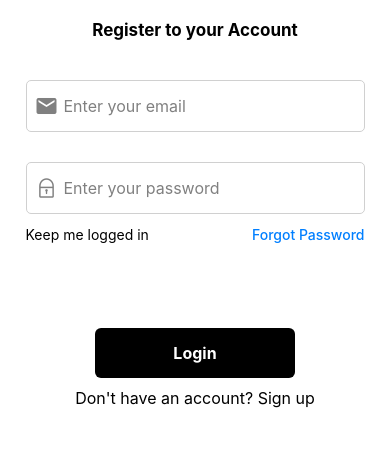
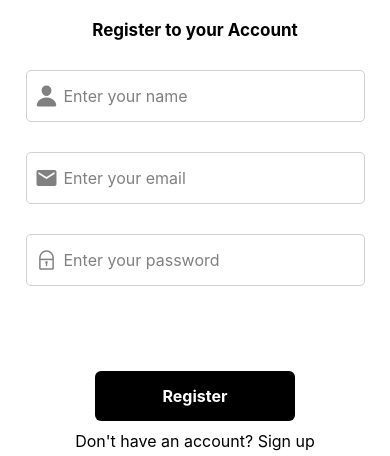
Before and after one commit to jigneshgit935/Threads-App-React-Native, a React Native app: screen /Register in a window 390 px wide. Shown: the part 155-611 px from the top of the page. Built offline with nearby package versions, Linux system fonts and the light colour scheme.

Commit message:
Register-Screen-design-done

```diff
--- a/screens/LoginScreen.js
+++ b/screens/LoginScreen.js
@@ -90,6 +90,7 @@ const LoginScreen = () => {
               <TextInput
                 value={password}
                 onChangeText={(text) => setPassword(text)}
+                secureTextEntry={true}
                 placeholderTextColor={'gray'}
                 style={{
                   color: 'gray',
--- a/screens/RegisterScreen.js
+++ b/screens/RegisterScreen.js
@@ -11,11 +11,13 @@ import React, { useState } from 'react';
 import { SafeAreaView } from 'react-native-safe-area-context';
 import { MaterialIcons } from '@expo/vector-icons';
 import { AntDesign } from '@expo/vector-icons';
+import { Ionicons } from '@expo/vector-icons';
 import { useNavigation } from '@react-navigation/native';
 
 const RegisterScreen = () => {
   const [email, setEmail] = useState('');
   const [password, setPassword] = useState('');
+  const [name, setName] = useState('');
   const navigation = useNavigation();
   return (
     <SafeAreaView
@@ -37,7 +39,40 @@ const RegisterScreen = () => {
           </Text>
         </View>
 
-        <View style={{ marginTop: 40 }}>
+        <View style={{ marginTop: 30 }}>
+          <View
+            style={{
+              flexDirection: 'row',
+              alignItems: 'center',
+              gap: 5,
+              borderColor: '#d0d0d0',
+              borderWidth: 1,
+              paddingVertical: 5,
+              borderRadius: 5,
+            }}
+          >
+            <Ionicons
+              name="person"
+              size={24}
+              color="gray"
+              style={{ marginLeft: 8 }}
+            />
+            <TextInput
+              value={name}
+              onChangeText={(text) => setName(text)}
+              placeholderTextColor={'gray'}
+              style={{
+                color: 'gray',
+                marginVertical: 10,
+                width: 300,
+                fontSize: password ? 16 : 16,
+              }}
+              placeholder="Enter your name"
+            />
+          </View>
+        </View>
+
+        <View style={{ marginTop: 30 }}>
           <View
             style={{
               flexDirection: 'row',
@@ -90,6 +125,7 @@ const RegisterScreen = () => {
               <TextInput
                 value={password}
                 onChangeText={(text) => setPassword(text)}
+                secureTextEntry={true}
                 placeholderTextColor={'gray'}
                 style={{
                   color: 'gray',
@@ -100,20 +136,6 @@ const RegisterScreen = () => {
                 placeholder="Enter your password"
               />
             </View>
-          </View>
-
-          <View
-            style={{
-              flexDirection: 'row',
-              alignItems: 'center',
-              justifyContent: 'space-between',
-              marginTop: 12,
-            }}
-          >
-            <Text>Keep me logged in</Text>
-            <Text style={{ fontWeight: 500, color: '#007FFF' }}>
-              Forgot Password
-            </Text>
           </View>
         </View>
 
@@ -138,7 +160,7 @@ const RegisterScreen = () => {
               fontSize: 16,
             }}
           >
-            Login
+            Register
           </Text>
         </Pressable>
 
```
Also changed, not shown: 1 other file (tests, documents, lock files or other folders).
